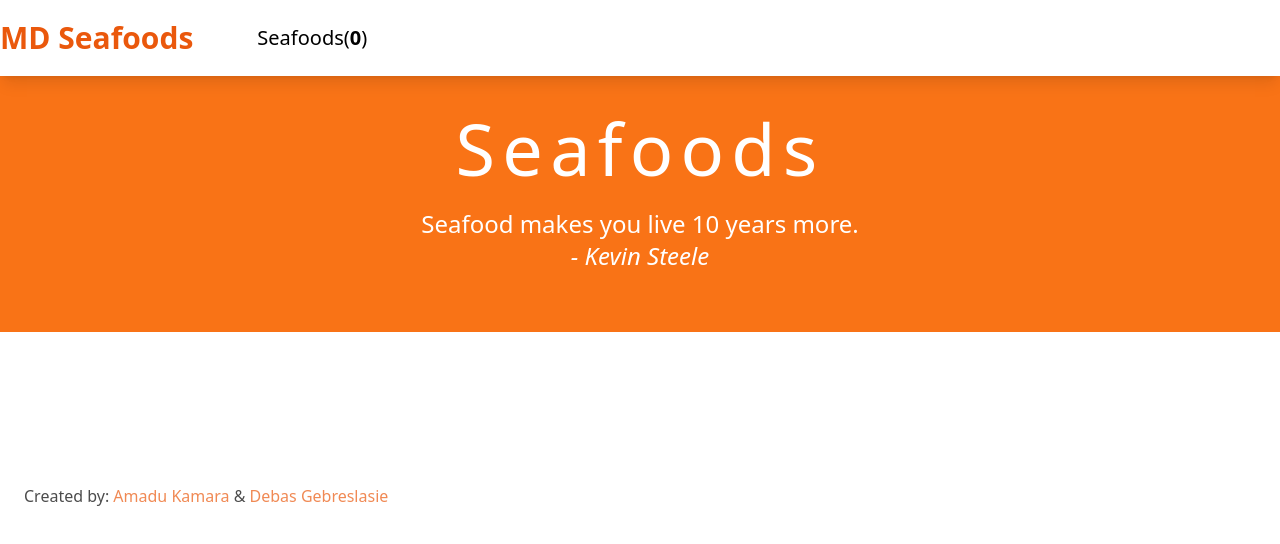
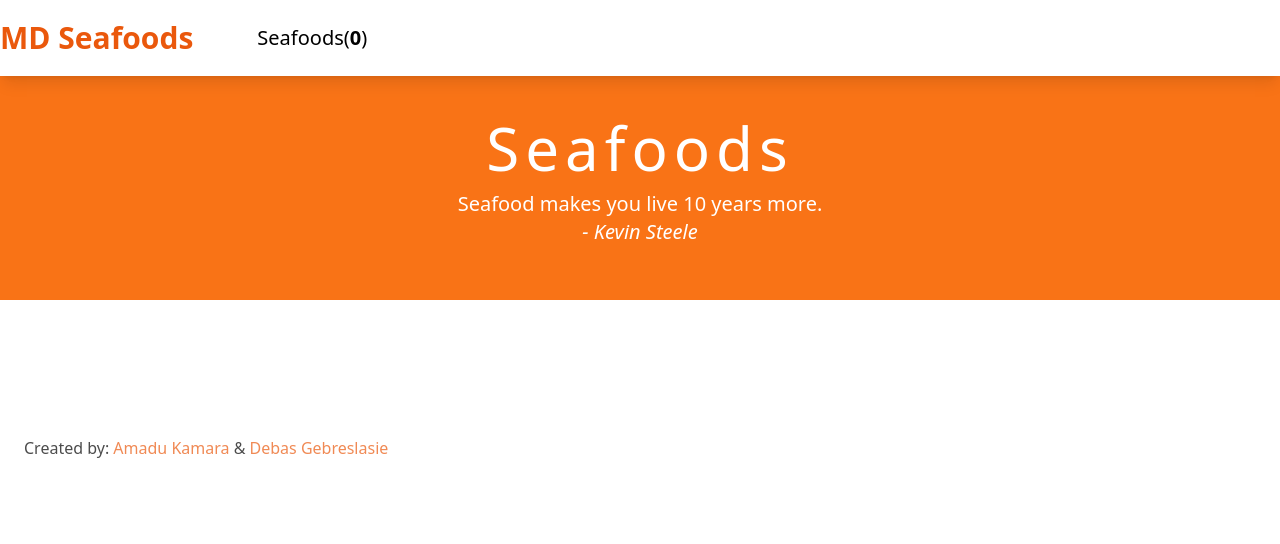
Before and after one commit to AmaduKamara/seafoods-app, a website built with webpack: page src/index.html in a window 1280 px wide. Built offline with nearby package versions, Linux system fonts and the light colour scheme; no server answers.

Commit message:
Update styles for hero section

```diff
--- a/src/index.html
+++ b/src/index.html
@@ -34,13 +34,13 @@
       </div>
     </header>
     <section
-      class="h-64 flex justify-center items-center hero-section bg-orange-500"
+      class="h-56 flex justify-center items-center hero-section bg-orange-500"
     >
       <div class="md:container md:mx-auto text-center">
-        <h1 class="text-5xl md:text-7xl tracking-widest text-white">
+        <h1 class="text-4xl md:text-6xl tracking-widest text-white">
           Seafoods
         </h1>
-        <p class="text-white my-6 md:text-2xl">
+        <p class="text-white my-3 md:text-xl">
           Seafood makes you live 10 years more. <br />
           <cite>- Kevin Steele</cite>
         </p>
@@ -57,7 +57,7 @@
         lg:grid-cols-4
         gap-8
         px-6
-        mt-16
+        mt-12
       "
     ></section>
     <!-- Popup Modal Structure -->
```
